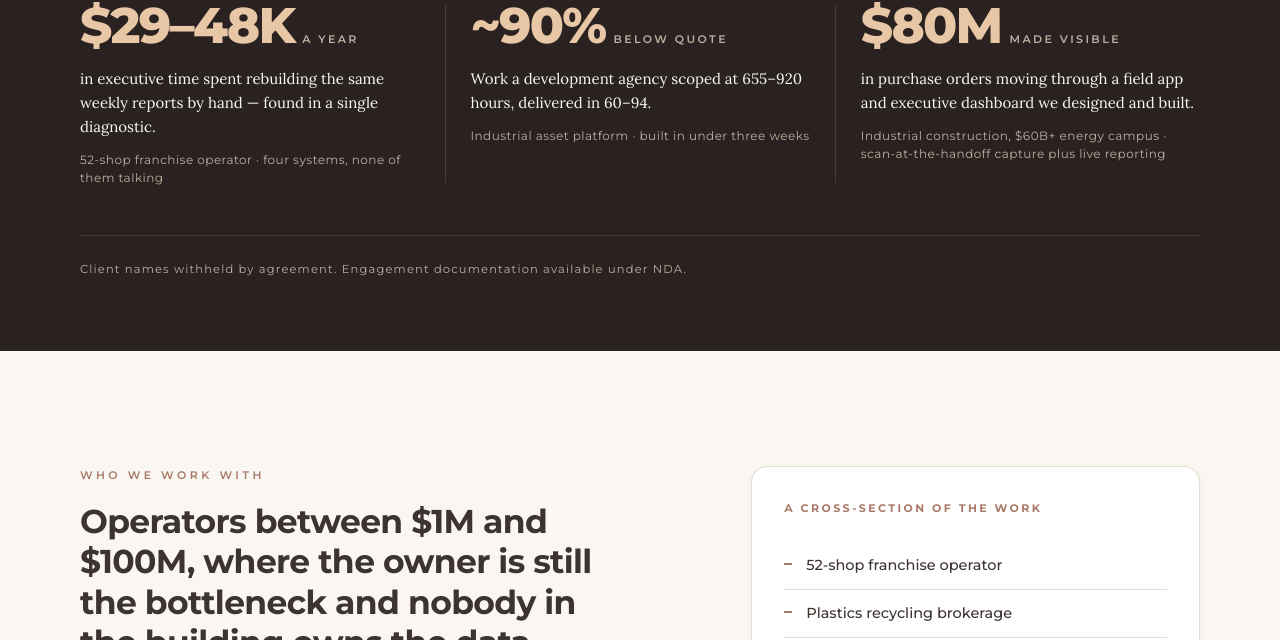
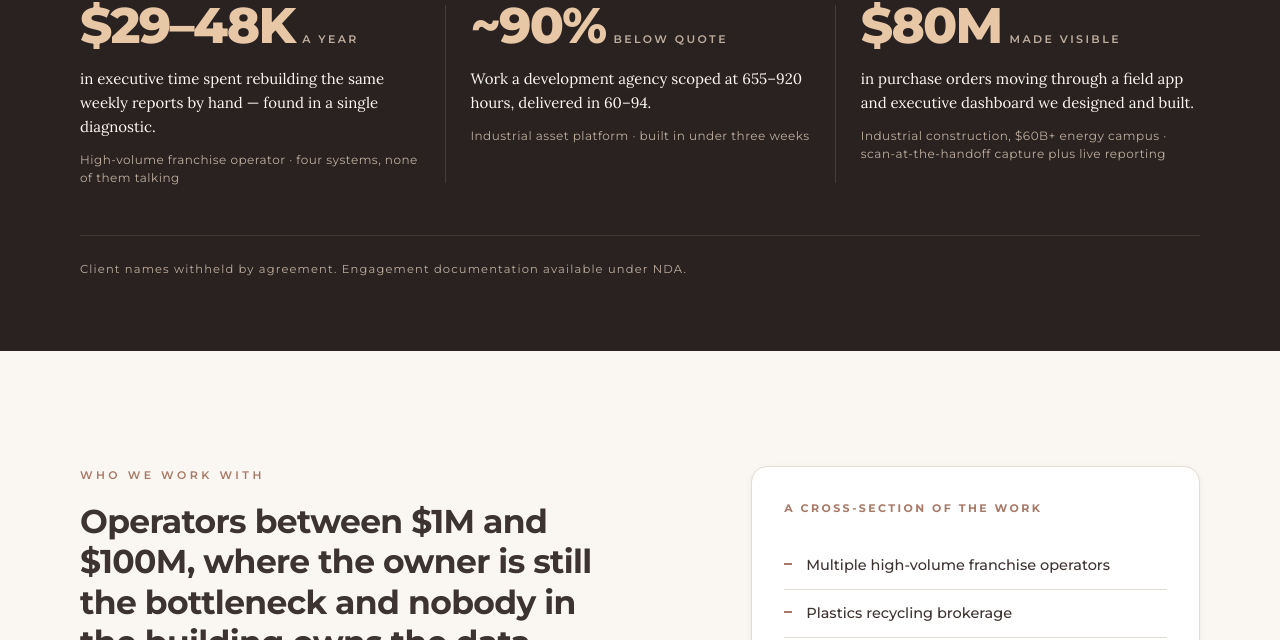
Before and after one commit to TomEnglish/UnleashingFlow, an Astro site: page / in a window 1280 px wide. Shown: the part 987-1627 px from the top of the page. Built offline with nearby package versions, Linux system fonts and the light colour scheme; Astro itself is replaced by a stand-in of ours.

Commit message:
Generalize the franchise descriptor
"52-shop franchise operator" pinned the engagement to one countable
client. The roster now reads "Multiple high-volume franchise operators",
which describes the practice rather than a single account.

The proof band stays singular. The stat it labels is explicitly what one
diagnostic found, so attributing it to several operators would overstate
the evidence in the other direction.

Co-Authored-By: Claude Opus 5 <noreply@anthropic.com>

```diff
--- a/src/components/ProofBand.astro
+++ b/src/components/ProofBand.astro
@@ -16,7 +16,8 @@ const proof = [
     figure: '$29–48K',
     unit: 'a year',
     claim: 'in executive time spent rebuilding the same weekly reports by hand — found in a single diagnostic.',
-    who: '52-shop franchise operator · four systems, none of them talking',
+    // Stays singular: the claim above is explicitly what one diagnostic found.
+    who: 'High-volume franchise operator · four systems, none of them talking',
   },
   {
     figure: '~90%',
--- a/src/components/WhoWeServe.astro
+++ b/src/components/WhoWeServe.astro
@@ -3,7 +3,7 @@
 // SPECIFIC breadth — hence descriptors with a number attached wherever we
 // have one. No client names without written permission.
 const roster = [
-  '52-shop franchise operator',
+  'Multiple high-volume franchise operators',
   'Plastics recycling brokerage',
   'Three-truck hauler at $1.2M revenue',
   'UK baler manufacturer',
```
